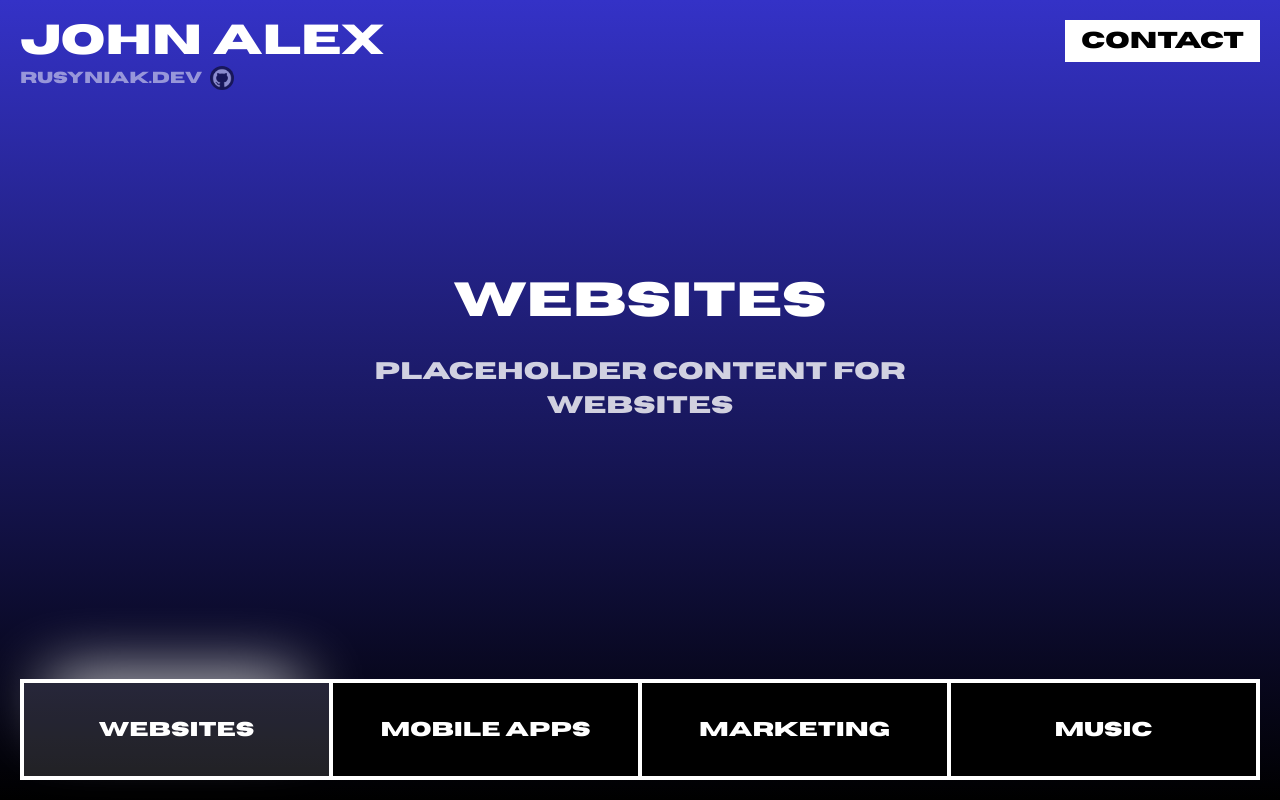
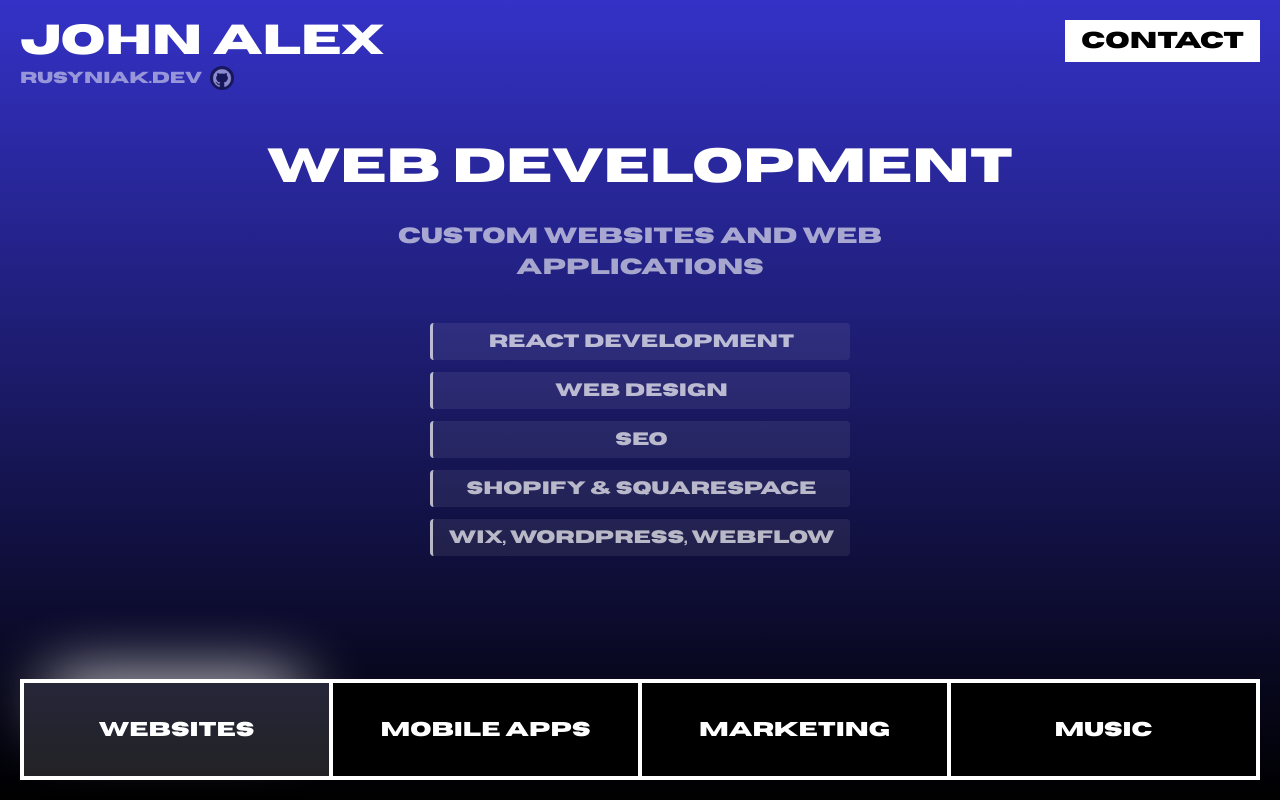
Before and after one commit to JohnAlexR/JohnAlexR.github.io, a React (Vite) app: page / in a window 1280 px wide. Both pictures are taken after a click on the element "Websites". Built offline with nearby package versions, Linux system fonts and the light colour scheme; a web font is replaced by a local one.

Commit message:
add content

```diff
--- a/src/components/Home.css
+++ b/src/components/Home.css
@@ -54,34 +54,6 @@
   color: #ffffff;
   opacity: 0.5;
   line-height: 1;
-}
-
-.selected-menu-content {
-  display: flex;
-  flex-direction: column;
-  align-items: center;
-  justify-content: center;
-  text-align: center;
-  gap: 30px;
-  max-width: 800px;
-  margin: 0 auto;
-}
-
-.menu-title {
-  font-family: "Horizon", sans-serif;
-  font-size: 48px;
-  color: #ffffff;
-  line-height: 1;
-  text-transform: uppercase;
-}
-
-.menu-description {
-  font-family: "Horizon", sans-serif;
-  font-size: 24px;
-  color: #ffffff;
-  opacity: 0.8;
-  line-height: 1.4;
-  max-width: 600px;
 }
 
 .bottom-menu {
--- a/src/components/Home.jsx
+++ b/src/components/Home.jsx
@@ -1,5 +1,7 @@
 import React, { useState, useEffect, useRef } from "react";
 import "./Home.css";
+import MenuContent from "./MenuContent";
+import { menuItems, defaultContent, stateContent } from "../config/menuContent";
 import idleImage from "../../Images/Idle.png";
 import jumping1Image from "../../Images/jumping_1.png";
 import jumping2Image from "../../Images/jumping_2.png";
@@ -41,13 +43,6 @@
 
   const lastMoveTime = useRef(0);
   const moveCooldown = 100; // 100ms cooldown between moves
-
-  const menuItems = [
-    { id: "websites", name: "Websites" },
-    { id: "mobile-apps", name: "Mobile Apps" },
-    { id: "marketing", name: "Marketing" },
-    { id: "music", name: "Music" },
-  ];
 
   // Jump animation frames
   const jumpFrames = [
@@ -92,14 +87,18 @@
   };
 
   const handleMenuItemSelect = (menuItem) => {
-    setSelectedMenuItem(menuItem);
-    console.log(`Selected: ${menuItem.name}`);
+    // Find the full menu item object from configuration
+    const fullMenuItem = menuItems.find((item) => item.id === menuItem.id);
+    setSelectedMenuItem(fullMenuItem);
+    console.log(`Selected: ${fullMenuItem.name}`);
     // Add your navigation logic here
   };
 
   const handleMouseMenuItemSelect = (menuItem) => {
-    setSelectedMenuItem(menuItem);
-    console.log(`Selected via mouse: ${menuItem.name}`);
+    // Find the full menu item object from configuration
+    const fullMenuItem = menuItems.find((item) => item.id === menuItem.id);
+    setSelectedMenuItem(fullMenuItem);
+    console.log(`Selected via mouse: ${fullMenuItem.name}`);
 
     // If selecting from initial state, skip falling and set hasStarted
     if (!hasStarted && !isFalling) {
@@ -439,57 +438,18 @@
   return (
     <div className="home">
       <div className="main-content">
-        {!hasStarted && !isFalling ? (
-          // Initial content before game starts
-          <div className="image-text-container">
-            <div className="image-section">
-              <img
-                src="/Images/waving.png"
-                alt="Waving"
-                className="waving-image"
-              />
-            </div>
-            <div className="text-section">
-              <div className="tagline">TAGLINE PLACEHOLDER</div>
-              <div className="controls">
-                WASD &lt;- -&gt; OR CLICK TO SELECT
-              </div>
-            </div>
-          </div>
-        ) : isFalling ? (
-          // Falling animation content
-          <div className="image-text-container">
-            <div className="text-section">
-              <div className="tagline">FALLING TO MENU...</div>
-              <div className="controls">PLEASE WAIT</div>
-            </div>
-          </div>
-        ) : !selectedMenuItem ? (
-          // Default content when no menu item is selected
-          <div className="image-text-container">
-            <div className="image-section">
-              <img
-                src="/Images/waving.png"
-                alt="Waving"
-                className="waving-image"
-              />
-            </div>
-            <div className="text-section">
-              <div className="tagline">TAGLINE PLACEHOLDER</div>
-              <div className="controls">
-                WASD &lt;- -&gt; OR CLICK TO SELECT
-              </div>
-            </div>
-          </div>
-        ) : (
-          // Content when a menu item is selected
-          <div className="selected-menu-content">
-            <div className="menu-title">{selectedMenuItem.name}</div>
-            <div className="menu-description">
-              Placeholder content for {selectedMenuItem.name.toLowerCase()}
-            </div>
-          </div>
-        )}
+        <MenuContent
+          selectedMenuItem={selectedMenuItem}
+          defaultContent={defaultContent}
+          stateContent={stateContent}
+          currentState={
+            !hasStarted && !isFalling
+              ? "initial"
+              : isFalling
+              ? "falling"
+              : "default"
+          }
+        />
       </div>
       <div className="bottom-menu">
         {(hasStarted || isFalling) && !isCharacterHidden && (
--- /dev/null
+++ b/src/components/MenuContent.css
@@ -0,0 +1,146 @@
+/* MenuContent Component Styles */
+
+.selected-menu-content {
+  display: flex;
+  flex-direction: column;
+  align-items: center;
+  justify-content: center;
+  text-align: center;
+  gap: 30px;
+  max-width: 800px;
+  margin: 0 auto;
+  padding: 20px;
+}
+
+.menu-title {
+  font-family: "Horizon", sans-serif;
+  font-size: 48px;
+  color: #ffffff;
+  line-height: 1;
+  text-transform: uppercase;
+}
+
+.menu-description {
+  font-family: "Horizon", sans-serif;
+  font-size: 22px;
+  color: #ffffff;
+  opacity: 0.6;
+  line-height: 1.4;
+  max-width: 600px;
+}
+
+.menu-details {
+  margin-top: 10px;
+}
+
+.details-list {
+  list-style: none;
+  padding: 0;
+  margin: 0;
+  display: flex;
+  flex-direction: column;
+  gap: 12px;
+}
+
+.detail-item {
+  font-family: "Horizon", sans-serif;
+  font-size: 18px;
+  color: #ffffff;
+  opacity: 0.7;
+  padding: 8px 16px;
+  background-color: rgba(255, 255, 255, 0.1);
+  border-radius: 4px;
+  border-left: 3px solid #ffffff;
+}
+
+.menu-image {
+  margin-top: 20px;
+}
+
+.content-image {
+  max-width: 200px;
+  height: auto;
+  border-radius: 8px;
+  box-shadow: 0 4px 12px rgba(0, 0, 0, 0.3);
+}
+
+.menu-action {
+  margin-top: 20px;
+}
+
+.menu-link {
+  font-family: "Horizon", sans-serif;
+  font-size: 20px;
+  color: #ffffff;
+  text-decoration: none;
+  padding: 12px 24px;
+  border: 2px solid #ffffff;
+  border-radius: 4px;
+  transition: all 0.3s ease;
+  display: inline-block;
+}
+
+.menu-link:hover {
+  background-color: #ffffff;
+  color: #000000;
+  transform: translateY(-2px);
+  box-shadow: 0 4px 12px rgba(255, 255, 255, 0.3);
+}
+
+/* Default content styles */
+.subtitle {
+  font-family: "Horizon", sans-serif;
+  font-size: 18px;
+  color: #ffffff;
+  opacity: 0.6;
+  line-height: 1;
+  margin-top: 8px;
+}
+
+.description {
+  font-family: "Horizon", sans-serif;
+  font-size: 16px;
+  color: #ffffff;
+  opacity: 0.7;
+  line-height: 1.4;
+  max-width: 500px;
+  margin-top: 12px;
+}
+
+/* Responsive design */
+@media (max-width: 768px) {
+  .selected-menu-content {
+    gap: 20px;
+    padding: 15px;
+  }
+
+  .menu-title {
+    font-size: 36px;
+  }
+
+  .menu-description {
+    font-size: 20px;
+  }
+
+  .detail-item {
+    font-size: 16px;
+    padding: 6px 12px;
+  }
+
+  .menu-link {
+    font-size: 18px;
+    padding: 10px 20px;
+  }
+
+  .content-image {
+    max-width: 150px;
+  }
+
+  .subtitle {
+    font-size: 16px;
+  }
+
+  .description {
+    font-size: 14px;
+  }
+}
--- /dev/null
+++ b/src/components/MenuContent.jsx
@@ -0,0 +1,101 @@
+import React from "react";
+import "./MenuContent.css";
+
+const MenuContent = ({
+  selectedMenuItem,
+  defaultContent,
+  stateContent,
+  currentState,
+}) => {
+  // Render content based on current state
+  if (currentState === "initial") {
+    return (
+      <div className="image-text-container">
+        <div className="image-section">
+          <img src="/Images/waving.png" alt="Waving" className="waving-image" />
+        </div>
+        <div className="text-section">
+          <div className="tagline">{stateContent.initial.tagline}</div>
+          <div className="controls">{stateContent.initial.controls}</div>
+        </div>
+      </div>
+    );
+  }
+
+  if (currentState === "falling") {
+    return (
+      <div className="image-text-container">
+        <div className="text-section">
+          <div className="tagline">{stateContent.falling.tagline}</div>
+          <div className="controls">{stateContent.falling.controls}</div>
+        </div>
+      </div>
+    );
+  }
+
+  // Render selected menu item content
+  if (selectedMenuItem) {
+    return (
+      <div className="selected-menu-content">
+        <div className="menu-title">{selectedMenuItem.title}</div>
+        <div className="menu-description">{selectedMenuItem.description}</div>
+
+        {selectedMenuItem.details && selectedMenuItem.details.length > 0 && (
+          <div className="menu-details">
+            <ul className="details-list">
+              {selectedMenuItem.details.map((detail, index) => (
+                <li key={index} className="detail-item">
+                  {detail}
+                </li>
+              ))}
+            </ul>
+          </div>
+        )}
+
+        {selectedMenuItem.image && (
+          <div className="menu-image">
+            <img
+              src={selectedMenuItem.image}
+              alt={selectedMenuItem.name}
+              className="content-image"
+            />
+          </div>
+        )}
+
+        {selectedMenuItem.link && (
+          <div className="menu-action">
+            <a
+              href={selectedMenuItem.link}
+              className="menu-link"
+              target="_blank"
+              rel="noopener noreferrer"
+            >
+              Learn More →
+            </a>
+          </div>
+        )}
+      </div>
+    );
+  }
+
+  // Render default content when no menu item is selected
+  return (
+    <div className="image-text-container">
+      <div className="image-section">
+        <img src="/Images/waving.png" alt="Waving" className="waving-image" />
+      </div>
+      <div className="text-section">
+        <div className="tagline">{defaultContent.tagline}</div>
+        {defaultContent.subtitle && (
+          <div className="subtitle">{defaultContent.subtitle}</div>
+        )}
+        {defaultContent.description && (
+          <div className="description">{defaultContent.description}</div>
+        )}
+        <div className="controls">{defaultContent.controls}</div>
+      </div>
+    </div>
+  );
+};
+
+export default MenuContent;
--- a/src/components/Navigation.css
+++ b/src/components/Navigation.css
@@ -75,6 +75,8 @@
   cursor: pointer;
   border-radius: 0;
   transition: all 0.3s ease;
+  text-decoration: none;
+  display: inline-block;
 }
 
 .contact-button:hover {
--- a/src/components/Navigation.jsx
+++ b/src/components/Navigation.jsx
@@ -23,7 +23,9 @@
             </a>
           </div>
         </div>
-        <button className="contact-button">CONTACT</button>
+        <a href="mailto:johnalex@rusyniak.dev" className="contact-button">
+          CONTACT
+        </a>
       </div>
     </nav>
   );
--- /dev/null
+++ b/src/config/menuContent.js
@@ -0,0 +1,94 @@
+// Menu content configuration
+// This file makes it easy to customize the content for each menu item
+
+export const menuItems = [
+  {
+    id: "websites",
+    name: "Websites",
+    title: "Web Development",
+    description: "Custom websites and web applications",
+    details: [
+      "React Development",
+      "Web Design",
+      "SEO",
+      "Shopify & Squarespace",
+      "Wix, Wordpress, Webflow",
+    ],
+    // image: "/Images/websites-icon.png", // Optional: add custom images
+    // link: "/websites", // Optional: add navigation links
+  },
+  {
+    id: "mobile-apps",
+    name: "Mobile Apps",
+    title: "Mobile App Development",
+    description: "Native and cross-platform mobile applications",
+    details: [
+      "Custom React Native Builds",
+      "iOS & Android Apps",
+      "App Store Optimization",
+    ],
+    // image: "/Images/mobile-icon.png",
+    // link: "/mobile-apps",
+  },
+  {
+    id: "marketing",
+    name: "Marketing",
+    title: "Digital Marketing",
+    description: "Custom marketing",
+    details: [
+      "Facebook Ads",
+      "SEO and Content Strategy",
+      "Email Campaigns and Copywriting",
+      "Analytics and Reporting",
+      "Playlisting",
+    ],
+    // image: "/Images/marketing-icon.png",
+    // link: "/marketing",
+  },
+  {
+    id: "music",
+    name: "Music",
+    title: "Music Production",
+    description: "Touring Keys/Saxophone, producer, and sound designer",
+    details: [
+      "Songwriting",
+      "Session Work",
+      "Production",
+      "Film & Game Music",
+      "Touring",
+    ],
+    // image: "/Images/music-icon.png",
+    // link: "/music",
+  },
+];
+
+// Default content for when no menu item is selected
+export const defaultContent = {
+  tagline: "FREELANCE DEVELOPMENT",
+  subtitle: "Web • Mobile • Marketing • Music",
+  description:
+    "Full-stack development and creative services for modern businesses.",
+  controls: "WASD ← → OR CLICK TO SELECT",
+};
+
+// Content for different states
+export const stateContent = {
+  initial: {
+    tagline: "FREELANCE DEVELOPER AND MUSICIAN",
+    controls: "WASD OR ← → OR CLICK TO SELECT",
+  },
+  falling: {
+    tagline: "FALLING TO MENU...",
+    controls: "PLEASE WAIT",
+  },
+};
+
+// Helper function to get menu item by ID
+export const getMenuItemById = (id) => {
+  return menuItems.find((item) => item.id === id);
+};
+
+// Helper function to get all menu items
+export const getAllMenuItems = () => {
+  return menuItems;
+};
```
Also changed, not shown: 1 other file (tests, documents, lock files or other folders).
